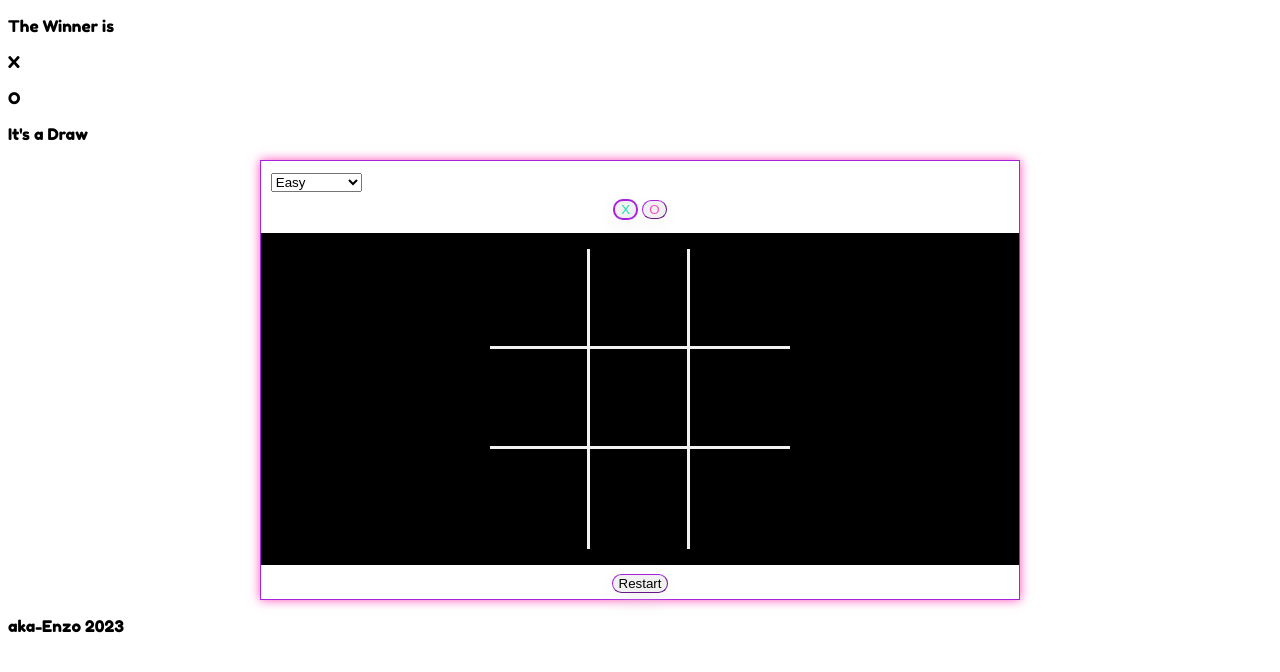
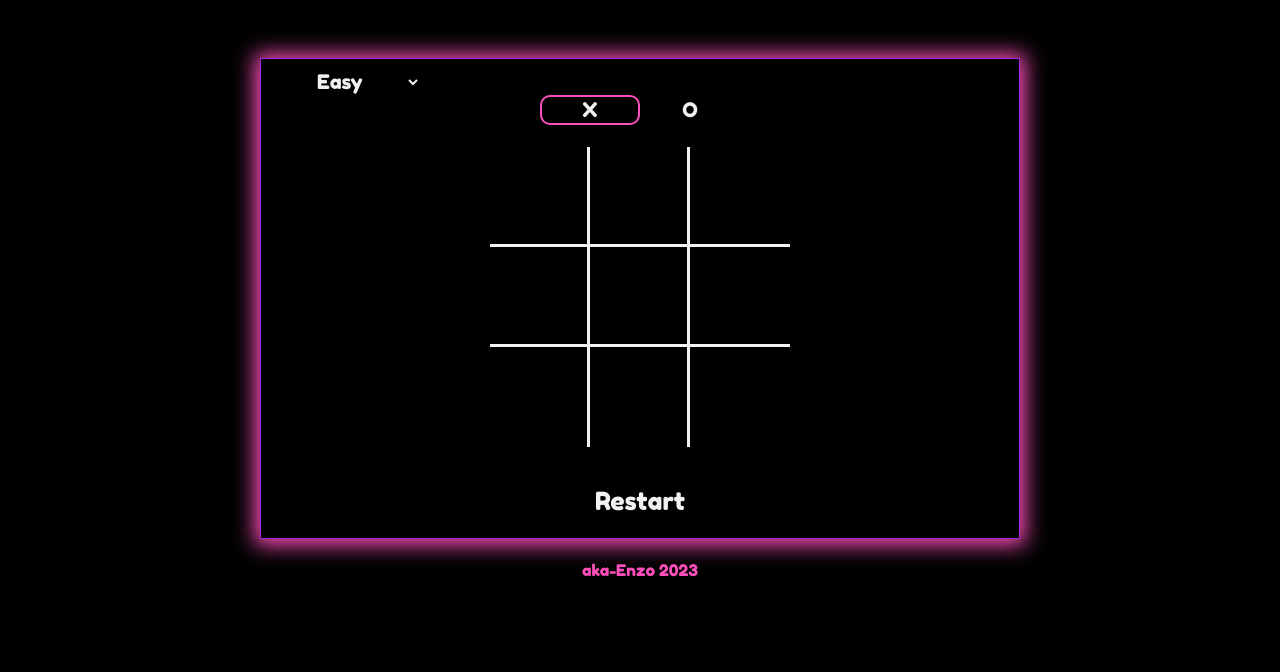
Before and after one commit to aka-Enzo/Tic-Tac-Toe-Game, a plain HTML site: page index.html in a window 1280 px wide. Drawn offline with Linux system fonts and the light colour scheme.

```diff
--- a/style.css
+++ b/style.css
@@ -9,19 +9,22 @@
 
 body {
     font-family: 'Fredoka One', cursive;
+    background-color: var(--black);
+    padding-top: 50px;
 }
 
-#x {
+
+.item {
+    margin: 0.4em;
+}
+
+/* #x {
     color: var(--green);
 }
 
 #o {
-    color:var(--pink);
-}
-
-.item {
-    margin: 0.4em;
-}
+    color: var(--pink);
+} */
 
 .board {
     background-color: var(--black);
@@ -34,6 +37,11 @@
     justify-content: center;
 }
 
+.form {
+    width: 200px;
+    background-color: ;
+}
+
 .card {
     display: flex;
     justify-content: center;
@@ -42,10 +50,11 @@
     width: 60%;
     margin: auto;
     border: 1px solid var(--purple);
-    box-shadow: 0 0 10px var(--pink);
+    box-shadow: 0 1px 20px 5px var(--pink);
 }
 
 .field {
+    font-family: 'Fredoka One', cursive;
     font-size: 60px;
     background-color: var(--black);
     border: none;
@@ -72,11 +81,13 @@
 }
 
 .btn {
-    background-color: var(--white);
-    border: 1px outset var(--purple);
+    background-color: var(--black);
+    color: var(--white);
+    border: none;
     border-radius: 10px;
-    -webkit-box-shadow: -1px 7px 22px -6px lightgrey;
-    box-shadow: -1px 7px 22px -6px lightgrey;
+    width: 100px;
+    font-family: 'Fredoka One', cursive;
+    font-size: 20px;
 }
 
 .btn:focus {
@@ -95,12 +106,92 @@
 }
 
 .btn p {
-    width: 15em;
+    width: 100px;
     height: 2.5em;
     margin: 1em 1em 1em 1em;
 }
 
 .selected {
     color: var(--white);
-    border: 2px solid var(--purple)
+    border: 2px solid var(--pink);
 }
+
+.not-selected {
+    box-shadow: none;
+    border-width: 1.5em;
+}
+
+.player {
+    display: flex;
+    flex-wrap: wrap;
+    justify-content: center;
+    align-items: space-around;
+    margin: 0px;
+}
+
+.rst {
+    width: 100%;
+    margin: auto;
+}
+
+.restart {
+    width: 100%;
+    height: 3em;
+    border: none;
+    border-radius: 0px 0px 10px 10px / 10px 10px 10px 10px;
+    font-family: 'Fredoka One', cursive;
+    font-size: 25px;
+}
+
+select:hover {
+    cursor: pointer;
+}
+
+.win p {
+    font-family: 'Fredoka One', cursive;
+    color: var(--white);
+    z-index: 1;
+    -webkit-animation: focus-in-expand 0.8s cubic-bezier(0.250, 0.460, 0.450, 0.940) both;
+    animation: focus-in-expand 0.8s cubic-bezier(0.250, 0.460, 0.450, 0.940) both;
+}
+
+.winner {
+    position: fixed;
+    left: 50%;
+    top: 25%;
+    transform: translate(-50%, -80%);
+    font-size: 80px;
+}
+
+
+.sign {
+    position: fixed;
+    left: 50%;
+    top: 40%;
+    transform: translate(-50%, 0);
+    font-size: 150px;
+    margin: 0;
+}
+
+
+.hide{
+    display: none;
+}
+
+select {
+    width: 150px;
+    font-family: 'Fredoka One', cursive;
+    color: var(--white);
+    background-color: var(--black);
+    text-align: center;
+    font-size: 20px;
+    border-radius: 10px;
+    border: none;
+}
+
+footer {
+    color: var(--pink);
+    display: flex;
+    justify-content: center;
+    padding: 5px;
+}
```
